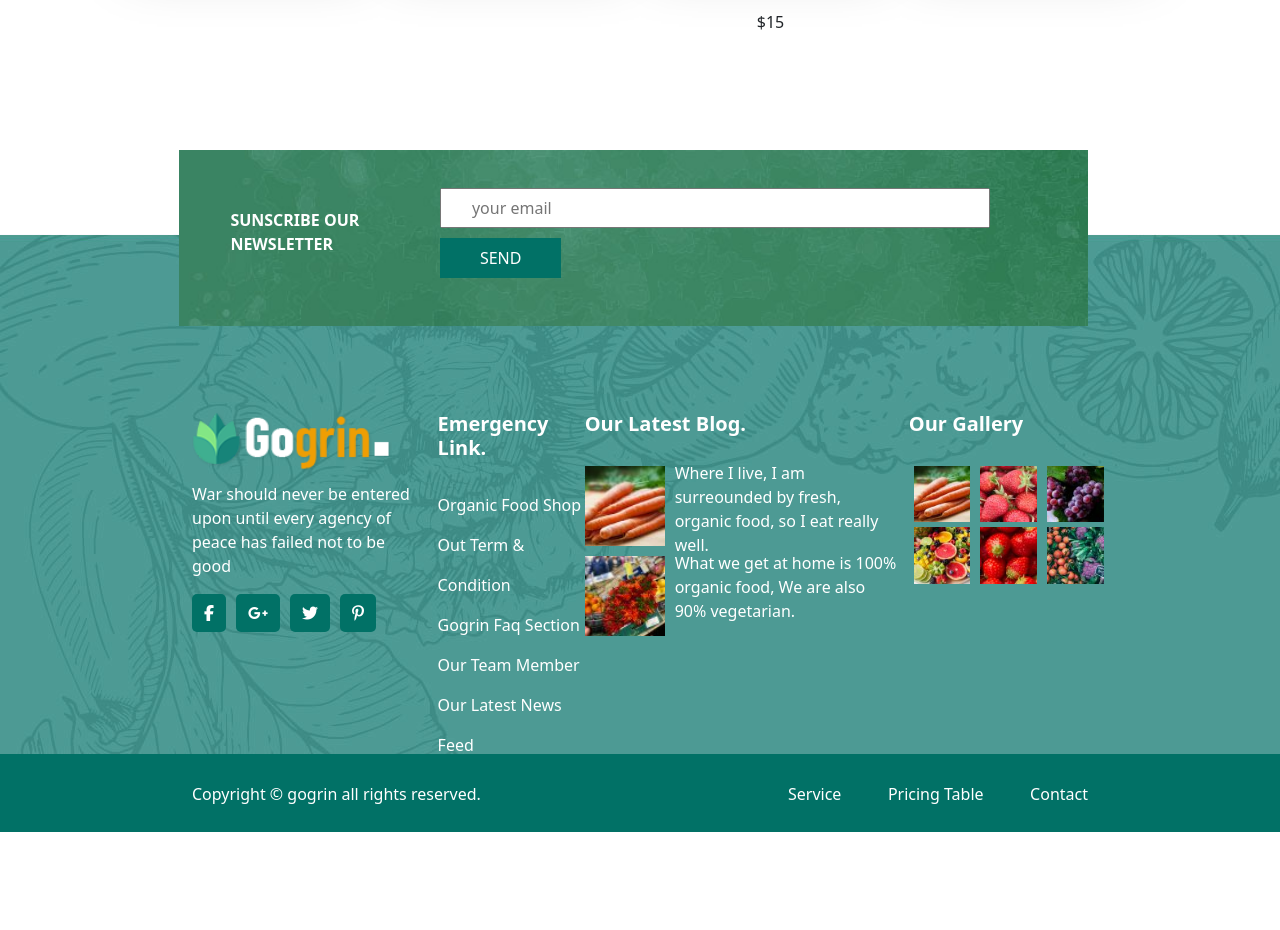
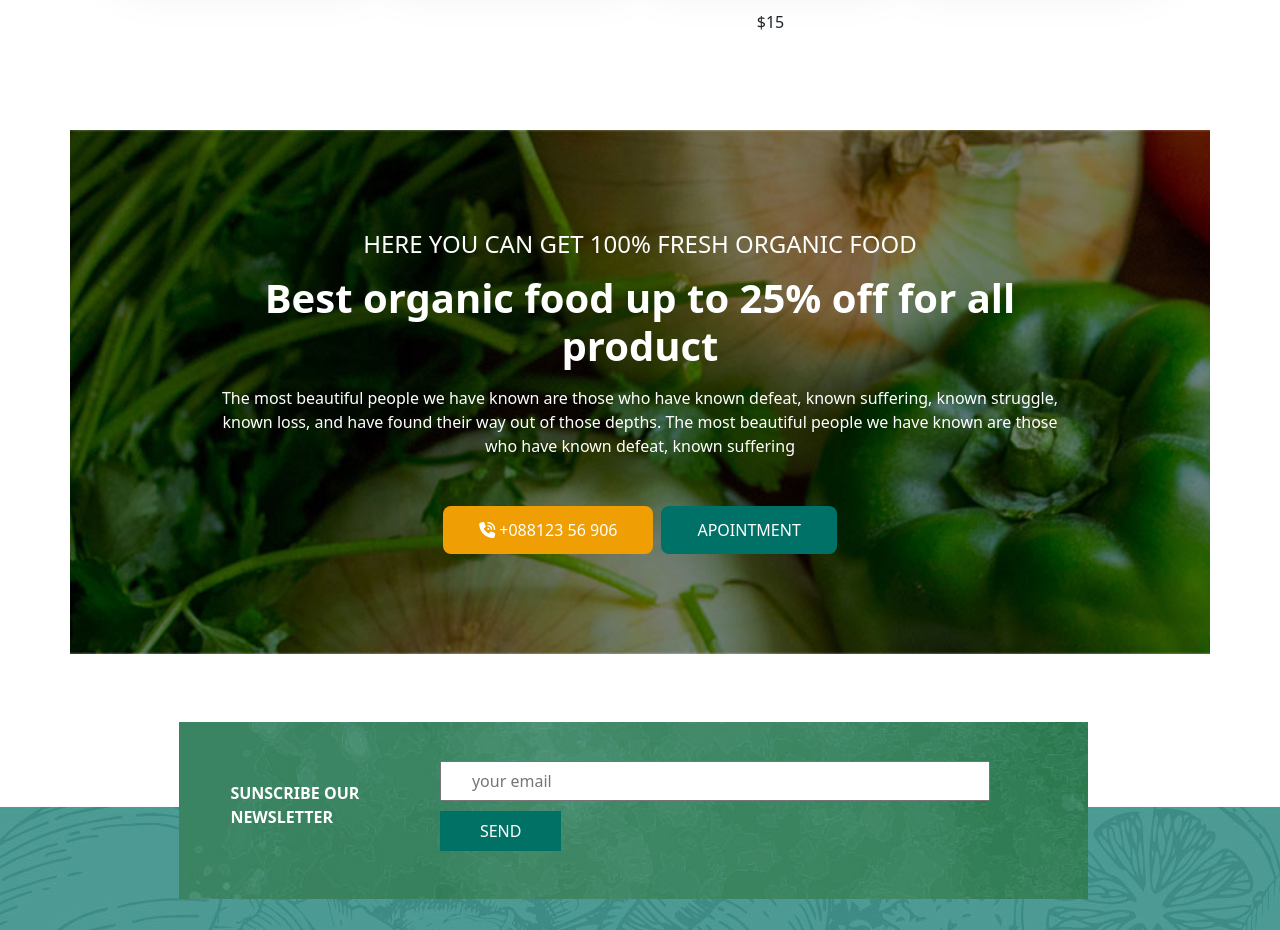
Before and after one commit to martinaapalazzi/proj-html-vuejs, a Vue app: page / in a window 1280 px wide. Shown: the part 6640-7570 px from the top of the page. Before the commit the page ends 7472 px from the top, so only its background shows below. Built offline with nearby package versions, Linux system fonts and the light colour scheme.

Commit message:
home-page: sezione 8 completata

```diff
--- a/src/components/AppMain.vue
+++ b/src/components/AppMain.vue
@@ -406,12 +406,45 @@ export default {
         </div>
       </div>
     </section>
+    <section id="eighth-section">
+      <div class="container mb-5">
+        <div class="w-75 my-margin-zero-auto">
+          <div class="apointment-container text-white">
+            <h4 class="text-center mb-3">
+              HERE YOU CAN GET 100% FRESH ORGANIC FOOD
+            </h4>
+            <h1 class="text-center mb-3">
+              Best organic food up to 25% off for all product
+            </h1>
+            <p class="text-center mb-5">
+              The most beautiful people we have known are those who have known
+              defeat, known suffering, known struggle, known loss, and have
+              found their way out of those depths. The most beautiful people we
+              have known are those who have known defeat, known suffering
+            </p>
+            <div class="d-flex justify-content-center">
+              <div class="number-button-container me-1">
+                <button class="border-0 text-white">
+                  <i class="fa-solid fa-phone-volume"></i> +088123 56 906
+                </button>
+              </div>
+              <div class="apointment-button-container ms-1">
+                <button class="border-0 text-white">APOINTMENT</button>
+              </div>
+            </div>
+          </div>
+        </div>
+      </div>
+    </section>
   </div>
 </template>
 
 <style lang="scss" scoped>
 @use "../assets/scss/partials/variables.scss" as *;
 // GENERAL
+.my-margin-zero-auto {
+  margin: 0 auto;
+}
 .text-underlined {
   text-decoration: underline;
 }
@@ -746,4 +779,35 @@ export default {
     cursor: pointer;
   }
 }
+#eighth-section {
+  .container {
+    background-image: url("../assets/img/call-to-bg.jpg");
+    background-size: cover;
+    .apointment-container {
+      padding: 100px 0;
+      h1 {
+        font-size: 2.5em;
+        font-weight: bold;
+      }
+    }
+  }
+  .number-button-container button {
+    padding: 12px 36px;
+    background-color: $mainOrange;
+    border-radius: 8px;
+  }
+  .apointment-button-container button {
+    padding: 12px 36px;
+    background-color: $mainGreen;
+    border-radius: 8px;
+  }
+  .number-button-container button:hover {
+    background-color: $mainGreen;
+    transition: 1s;
+  }
+  .apointment-button-container button:hover {
+    background-color: $mainOrange;
+    transition: 1s;
+  }
+}
 </style>
```
